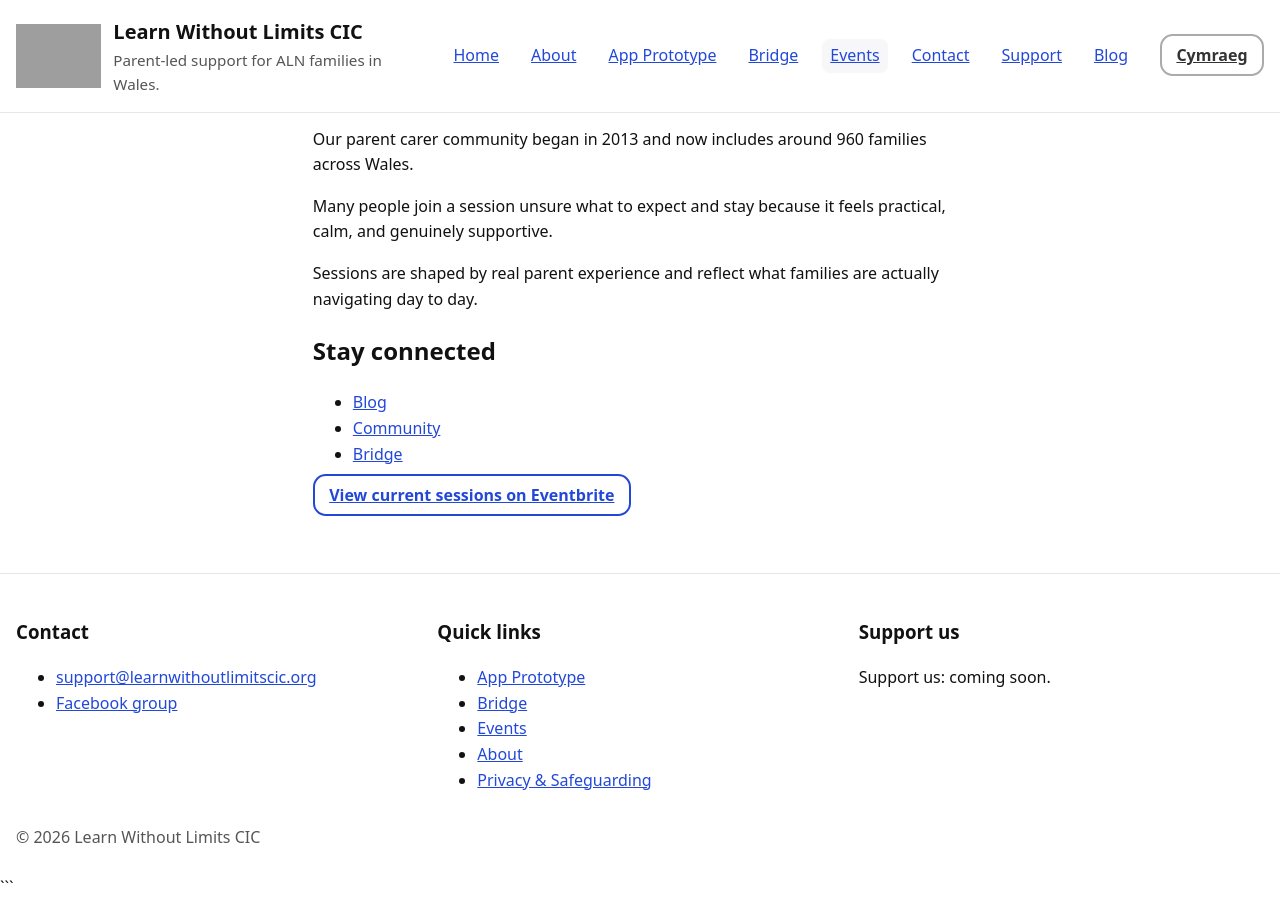
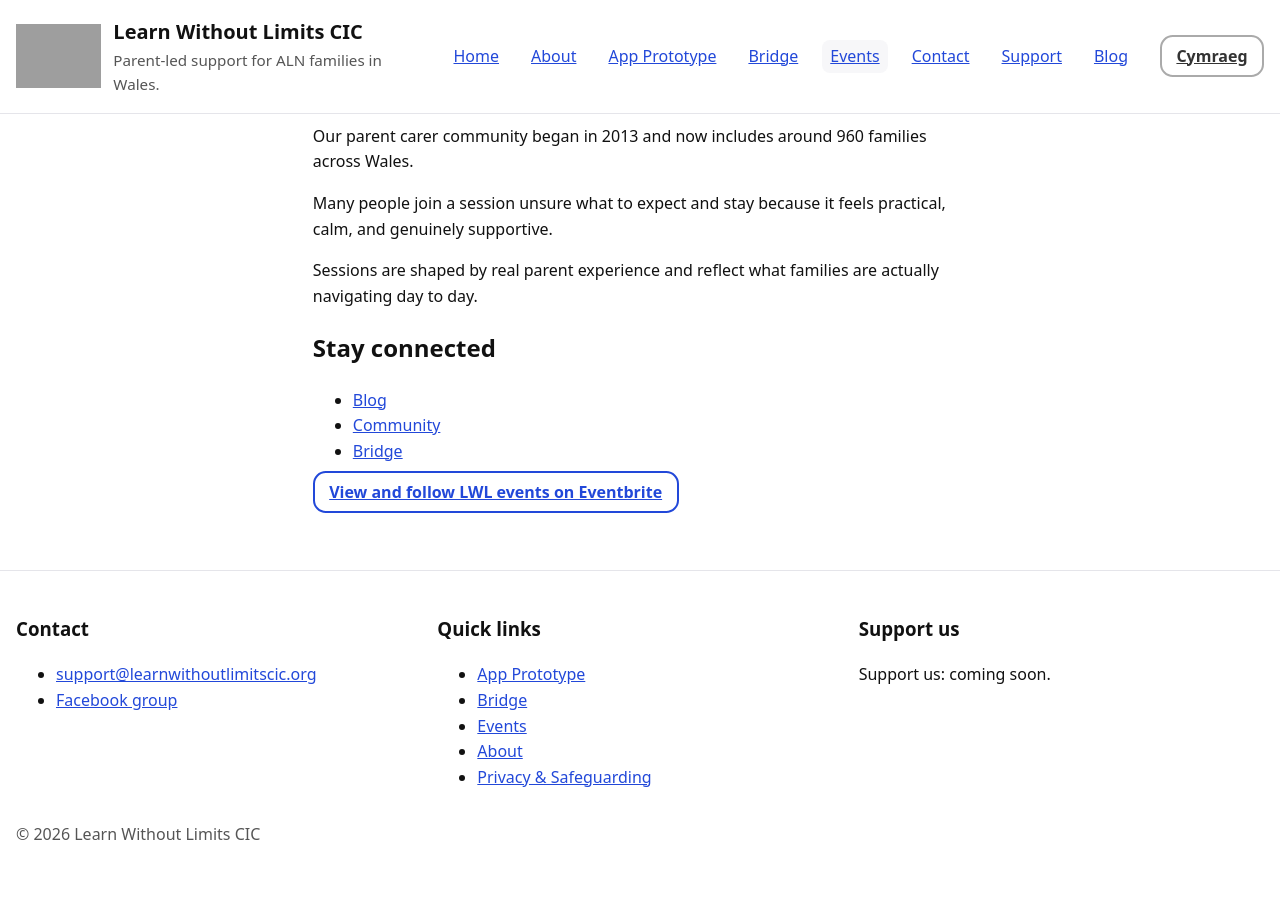
Before and after one commit to StephShobiye/learnwithoutlimitscic.github.io, a Jekyll site: the page events.en.html, which Jekyll copies as it is, in a window 1280 px wide and 900 px high, scrolled down 2501 px. Built offline with Jekyll 4.4.1, drawn with Linux system fonts in a browser that asks for light colours; after the commit the page ends 3373 px from its top, so only the background shows below that; grey boxes are pictures that could not be loaded.

Commit message:
Link Events page to LWL Eventbrite collection

````diff
--- a/events.en.html
+++ b/events.en.html
@@ -1,4 +1,3 @@
-```html
 <!doctype html>
 <html lang="en">
 <head>
@@ -197,8 +196,11 @@
   </ul>
 
   <p>
-    <a class="btn" href="https://www.eventbrite.com/o/learn-without-limits-cic-116012434951#events" target="_blank" rel="noopener">
-      View current sessions on Eventbrite
+    <a class="btn"
+       href="https://www.eventbrite.co.uk/cc/learn-without-limits-cic-events-briefings-4818077"
+       target="_blank"
+       rel="noopener">
+      View and follow LWL events on Eventbrite
     </a>
   </p>
 
@@ -223,7 +225,7 @@
         <li><a href="/bridge.en.html">Bridge</a></li>
         <li><a href="/events.en.html">Events</a></li>
         <li><a href="/about.en.html">About</a></li>
-        <li><a href="/privacy.en.html">Privacy & Safeguarding</a></li>
+        <li><a href="/privacy.en.html">Privacy &amp; Safeguarding</a></li>
       </ul>
     </div>
 
@@ -243,4 +245,3 @@
 
 </body>
 </html>
-```
````
